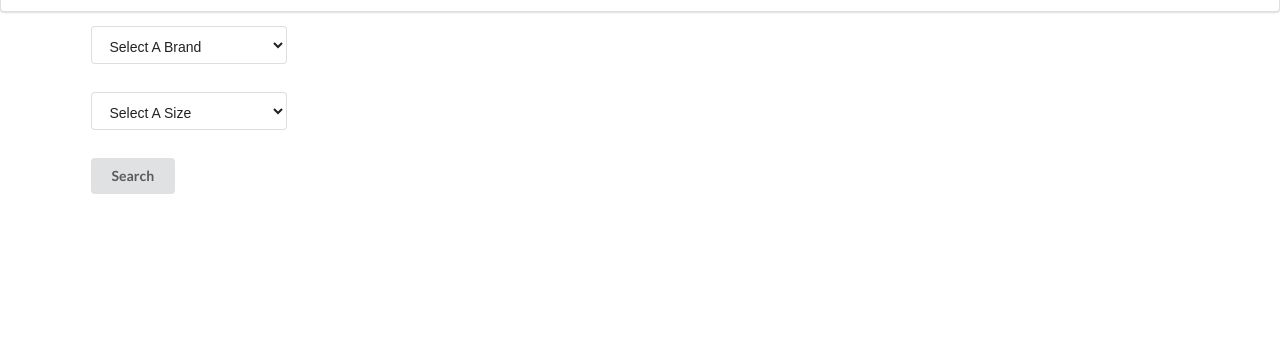
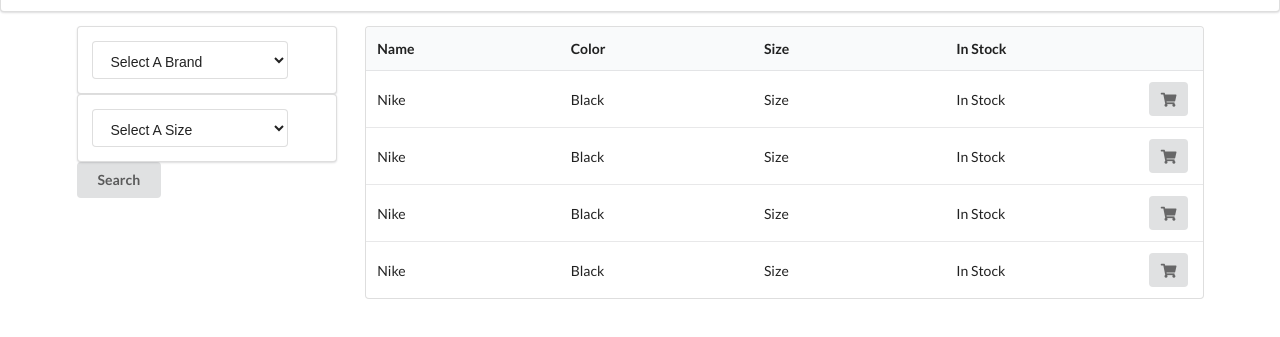
Before and after one commit to gregfoulkes/shoe-api, a website: page public/index_two.html in a window 1280 px wide. Shown: the part 69-406 px from the top of the page. Drawn offline with nearby package versions, Linux system fonts and the light colour scheme; files whose address does not match are found by name.

Commit message:
added some semantic changes

```diff
--- a/public/index_two.html
+++ b/public/index_two.html
@@ -62,20 +62,17 @@
       </div>
     </div>
   </div>
-        <div class='ui grid'>
 
     <div class="ui container">
 
-
         <div class="ui one column grid">
 
-            <!-- <div class="row"> -->
 
-            <!-- <div class='ui three column grid'> -->
+            <div class='four wide column'>
 
+              <div class='column'>
 
-              <div class="column">
-
+                  <div class="ui segment">
                       <select class="ui selection dropdown">
                           <option value="">Select A Brand</option>
                           <option value="Nike">Nike</option>
@@ -84,12 +81,15 @@
                           <option value="Adidas">All Stars</option>
                           <option value="Adidas">La Coste</option>
                         </select>
-              <!-- </div> -->
+
+                    </div>
 
               </div>
 
 
-              <div class="column">
+              <div class='column'>
+                  <div class="ui segment">
+
                 <select class="ui selection dropdown">
                   <option value="">Select A Size</option>
                   <option value="1">1</option>
@@ -106,41 +106,85 @@
                   <option value="10">12</option>
                 </select>
                 </div>
+              </div>
 
-
-
-              <div class="column">
+              <div class='column'>
 
                 <button class="ui button filterButton">Search</button>
 
               </div>
-
-            <!-- </div> -->
-
             </div>
 
+            <div class='twelve wide column'>
+              <table class="ui table">
+                <thead>
+                  <tr>
+                    <th class="four wide">Name</th>
+                    <th class="four wide">Color</th>
+                    <th class="four wide">Size</th>
+                    <th class="four wide">In Stock</th>
+                    <th class="four wide"></th>
 
-          <div class='five column  grid'>
-            <div class='column'>
+                  </tr>
+                </thead>
+                <tbody>
+                  <tr>
+                    <td>Nike</td>
+                    <td>Black</td>
+                    <td>Size</td>
+                    <td>In Stock</td>
+                    <td><button class="ui icon button">
+                        <i class="shop icon"></i>
+                      </button></td>
 
-                <div class='displayShoelist'>
+                  </tr>
+                  <tr>
+                    <td>Nike</td>
+                    <td>Black</td>
+                    <td>Size</td>
+                    <td>In Stock</td>
+                    <td><button class="ui icon button">
+                        <i class="shop icon"></i>
+                      </button></td>
 
+                  </tr>
+                  <tr>
+                    <td>Nike</td>
+                    <td>Black</td>
+                    <td>Size</td>
+                    <td>In Stock</td>
+                    <td><button class="ui icon button">
+                        <i class="shop icon"></i>
+                      </button></td>
+
+                  </tr>
+                  <tr>
+                    <td>Nike</td>
+                    <td>Black</td>
+                    <td>Size</td>
+                    <td>In Stock</td>
+                    <td><button class="ui icon button">
+                        <i class="shop icon"></i>
+                      </button></td>
+
+                  </tr>
+                </tbody>
+              </table>
 
             </div>
 
           </div>
 
 
-          </div>
+
+
+
 
 
 
     </div>
 
 
-
-
-  </div>
 
 
 </body>
```
Lines whose indentation alone changed are shown as unchanged.
